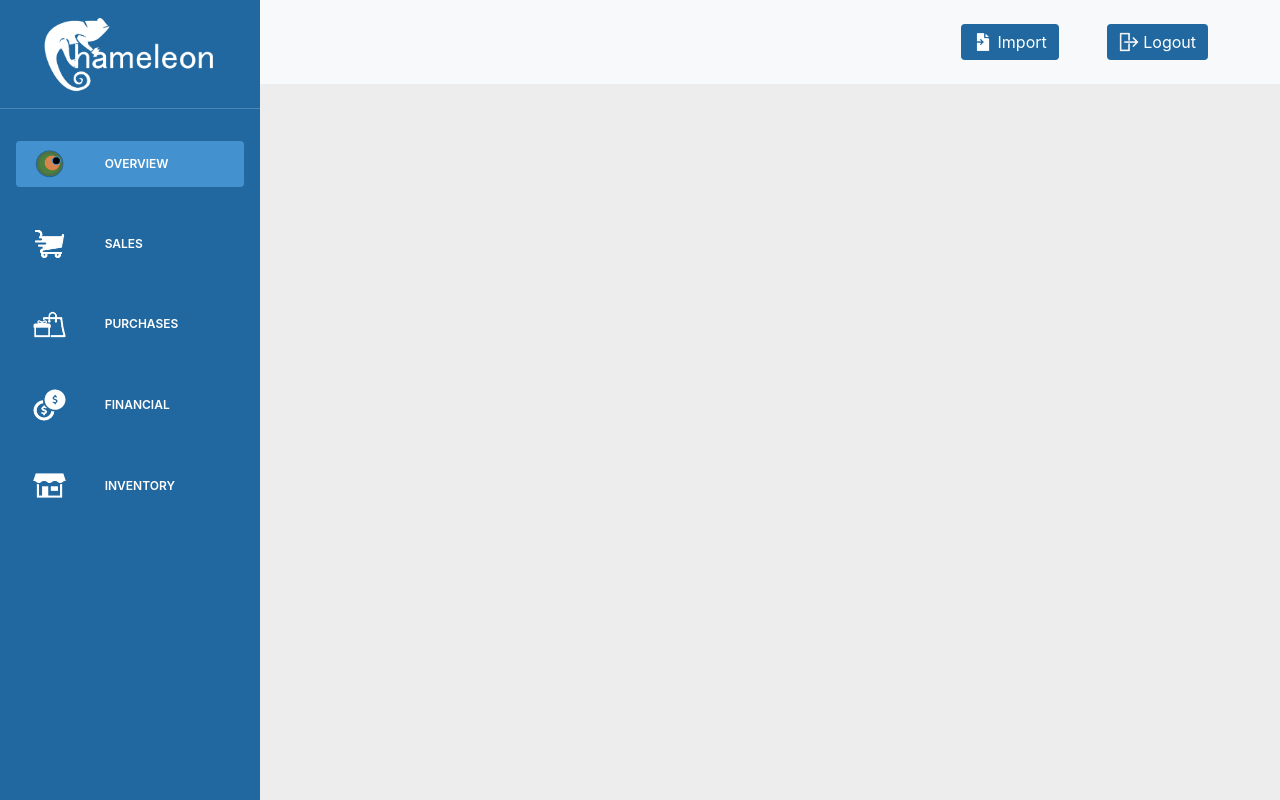
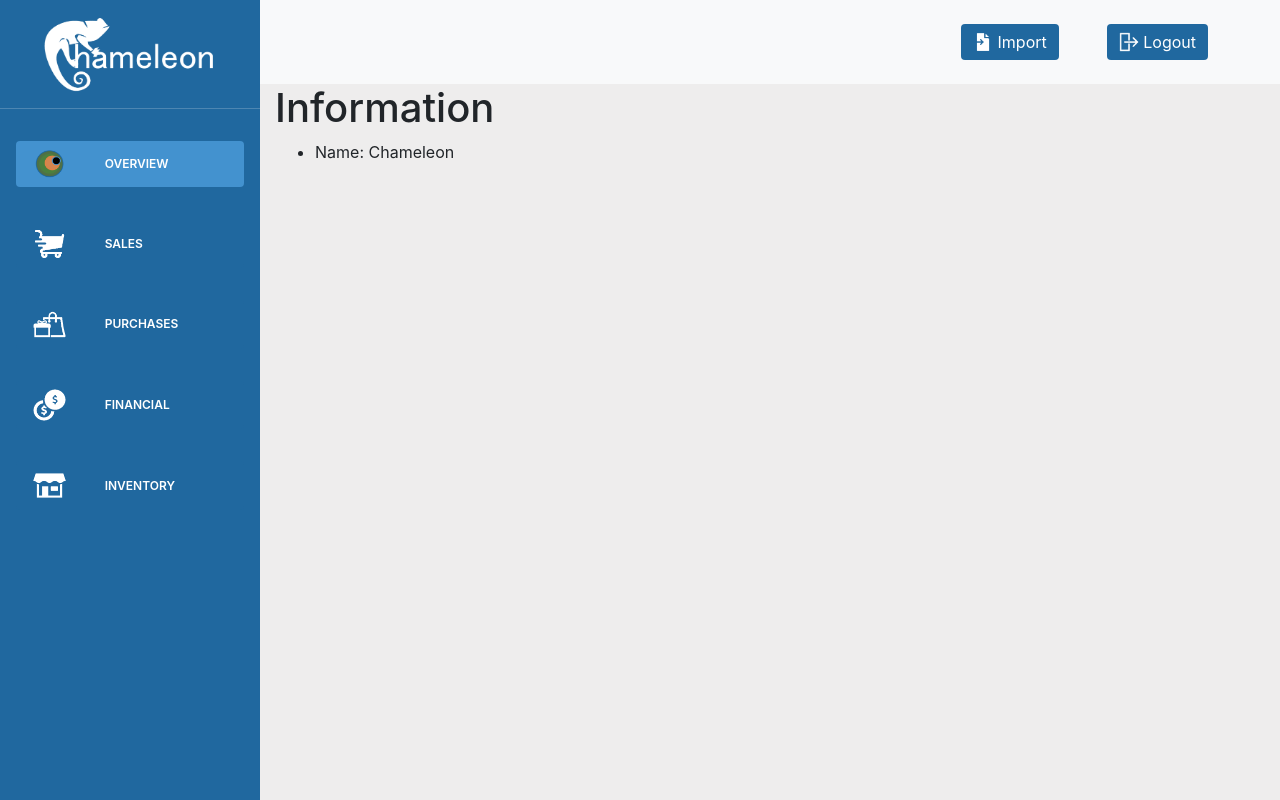
Before and after one commit to EduMacedo99/SINF, an Angular app in the folder chameleon/: page /overview in a window 1280 px wide. Built offline with nearby package versions, Linux system fonts and the light colour scheme.

Commit message:
Overview page content

```diff
--- a/chameleon/src/app/overview/overview.component.html
+++ b/chameleon/src/app/overview/overview.component.html
@@ -1 +1,8 @@
-<p>overview works!</p>
+<div class="container-fluid" style="width: calc(100% - 260px); float:right">
+    <h1>Information</h1>
+    <ul>
+        <li>
+            <p>Name: Chameleon</p>
+        </li>
+    </ul>
+</div>
--- a/chameleon/src/app/shared-components/shared-components.component.html
+++ b/chameleon/src/app/shared-components/shared-components.component.html
@@ -13,9 +13,7 @@
 </nav>
 
 <!--Sidebar-->
-<div class="wrapper">
 <div class="sidebar">
-        <div class="sidebar-wrapper">
     <div class="logo p-1">
         <a class="navbar-brand p-1 m-auto text-center" href="#">
             <img src="./../assets/full_logo.PNG" width="80%" alt="full_logo" loading="lazy" class="m-auto">
@@ -54,5 +52,4 @@
         </li>
     </ul>
 </div>
-    </div>
-</div>
+<router-outlet></router-outlet>
--- a/chameleon/src/app/shared-components/shared-components.component.scss
+++ b/chameleon/src/app/shared-components/shared-components.component.scss
@@ -1,22 +1,14 @@
 .sidebar {
-    position: absolute;
+    position: fixed;
     top: 0;
+    left: 0;
     bottom: 0;
-    left: 0;
     width: 260px;
     display: block;
     font-weight: 200;
     background-size: cover;
     background-position: center center;
-}
-
-.sidebar .sidebar-wrapper{
-    position: relative;
-    min-height: 100%;
-    overflow: auto;
-    width: 260px;
-    z-index: 4;
-    padding-bottom: 75px;
+    background: #20689f;
 }
 
 .sidebar .logo {
@@ -40,22 +32,6 @@
     text-transform: uppercase;
     margin-left: 45px;
     color: white;
-}
-
-.sidebar:after,
-.sidebar:before{
-    display: block;
-    content: "";
-    position: absolute;
-    width: 100%;
-    height: 100%;
-    top: 0;
-    left: 0;
-    z-index: 2;
-}
-
-.sidebar:before{
-    background: #20689f;
 }
 
 nav button {
--- a/chameleon/src/styles.scss
+++ b/chameleon/src/styles.scss
@@ -1,5 +1,4 @@
 /* You can add global styles to this file, and also import other style files */
 html, body {
-    height: 100vh;
     background-color: rgb(238, 237, 237);
 }
```
Also changed, not shown: chameleon/src/app/app-routing.module.ts (+9 -0 lines). Lines whose indentation alone changed are shown as unchanged.
